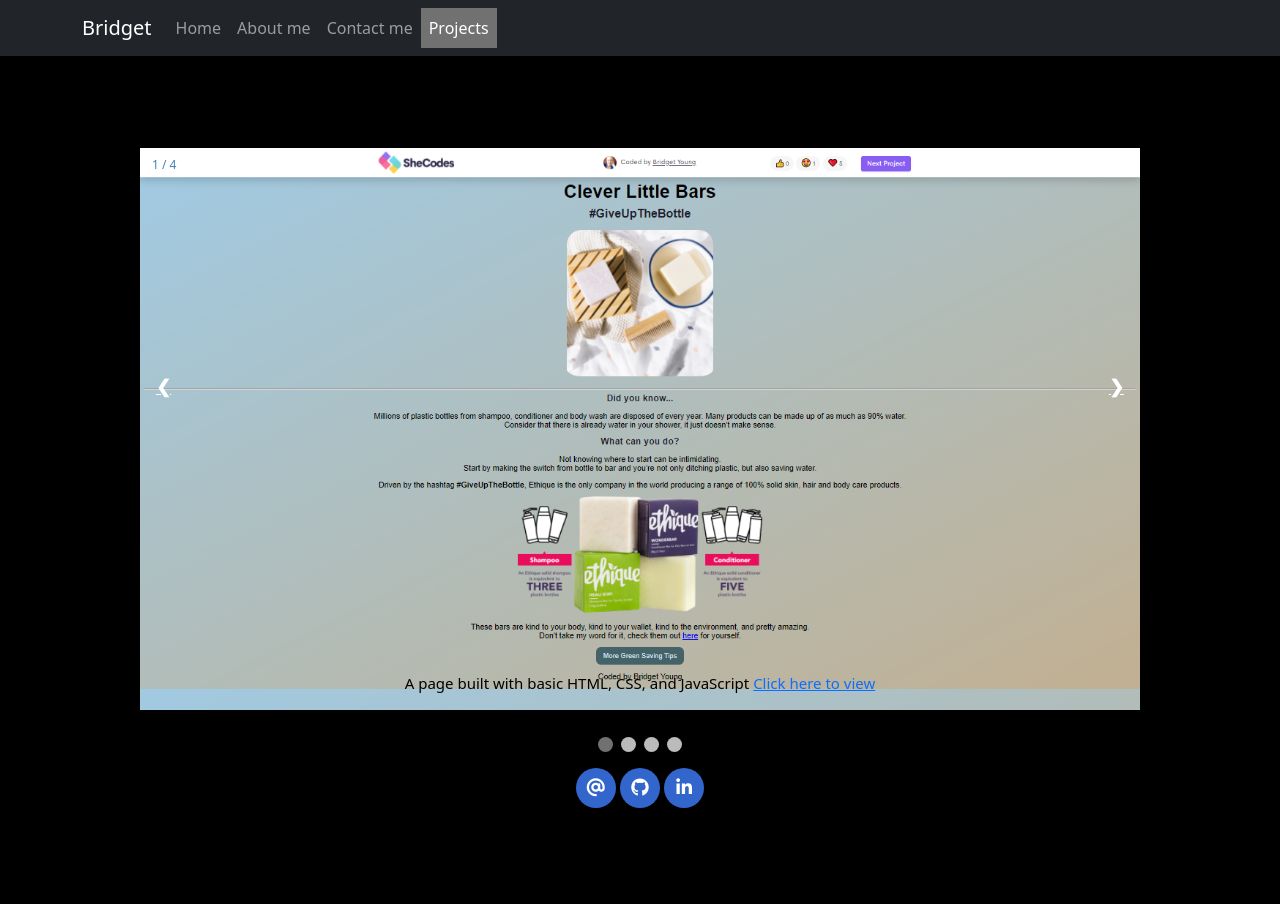
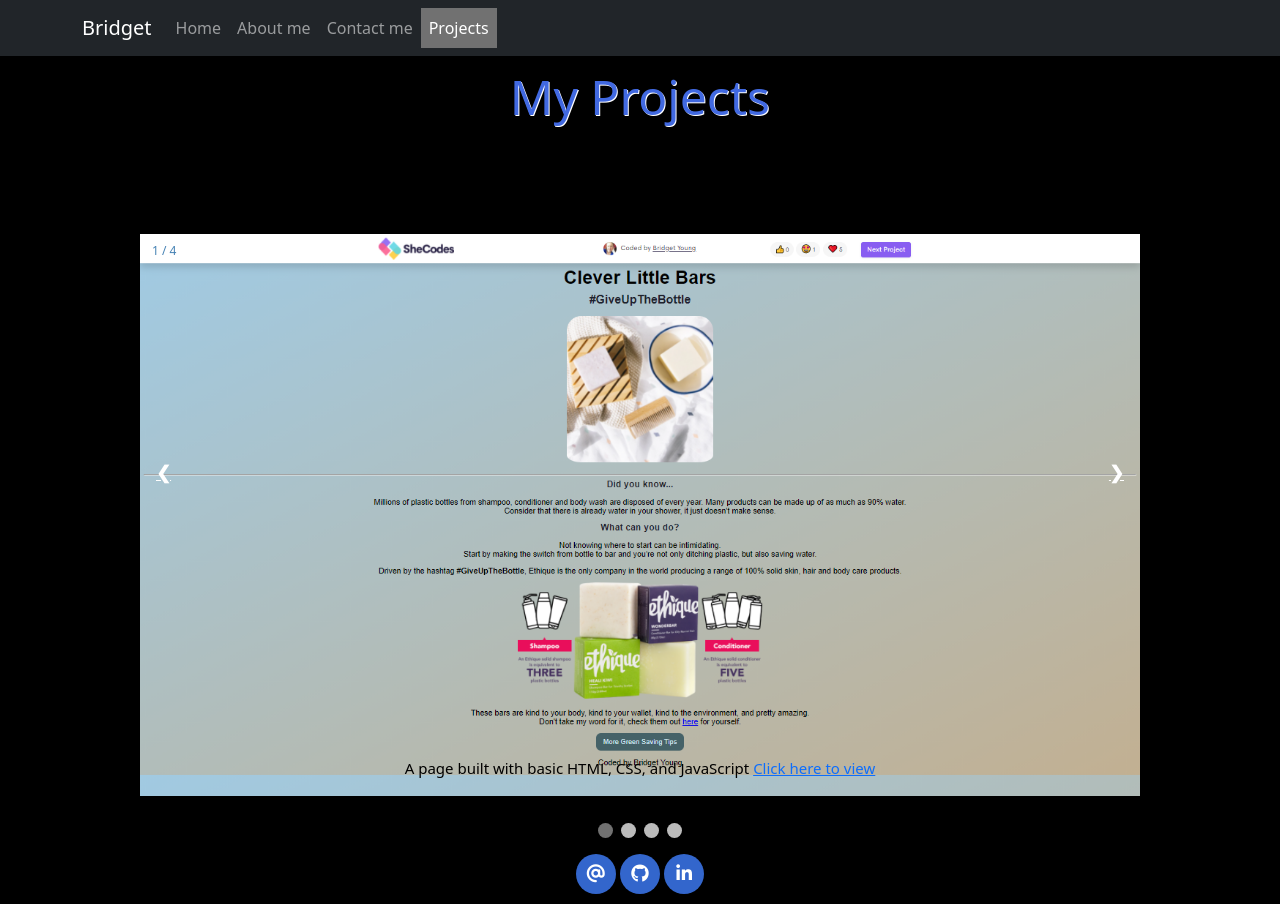
Before and after one commit to Wantsnewpaint/portfolio-project, a plain HTML site: page projects.html in a window 1280 px wide. Before the commit the page ends 818 px from the top, so only its background shows below. Drawn offline with nearby package versions, Linux system fonts and the light colour scheme.

Commit message:
Minor fixes

```diff
--- a/projects.html
+++ b/projects.html
@@ -58,6 +58,9 @@
     </nav>
 
     <div class="container mt-5">
+        <section class="project-title">
+            <h1 class="title shadow">My Projects</h1>
+        </section>
 
 <div class="slideshow-container">
 
--- a/style.css
+++ b/style.css
@@ -138,6 +138,11 @@
     background: #202020;
     color: #fff;
   }
+
+  .project-title {
+    text-align: center;
+    padding-top: 20px;
+  }
   .container-footer {
     margin-bottom: 20px;
   }
```
Also changed, not shown: about.html (+1 -0 lines).
